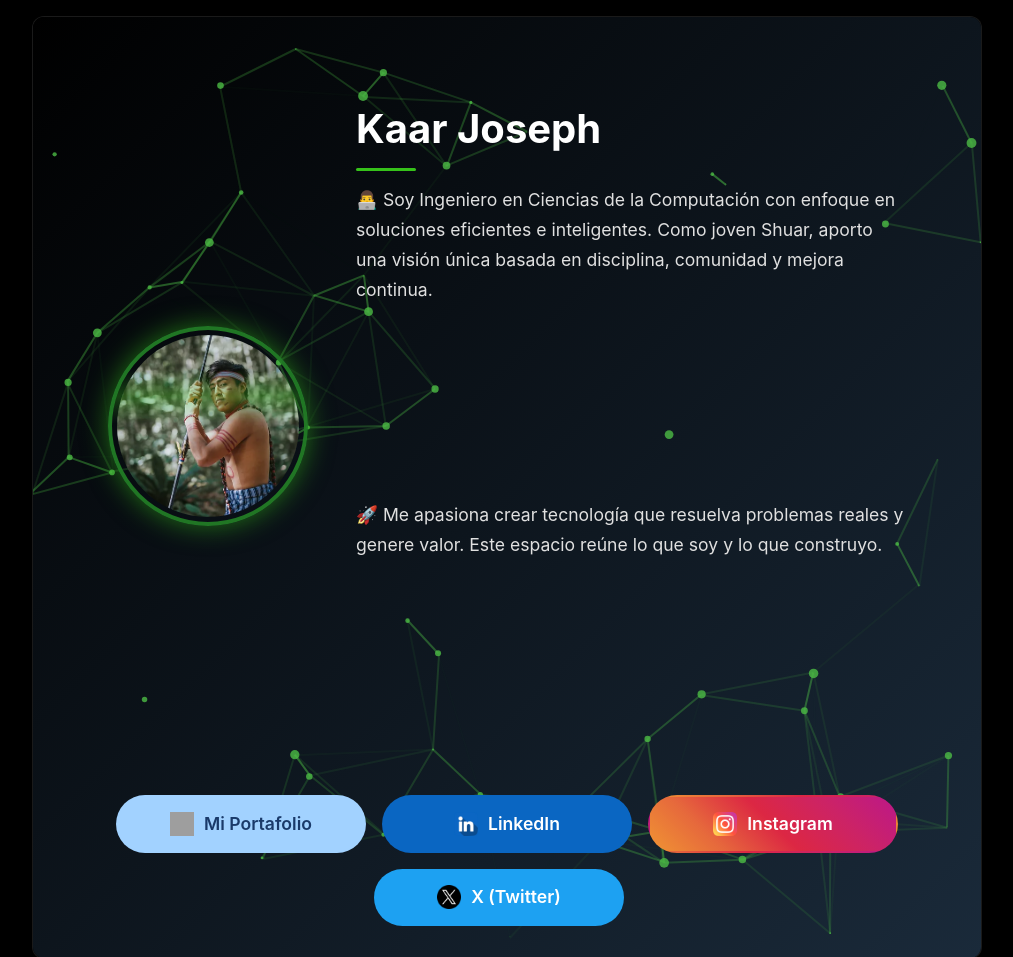
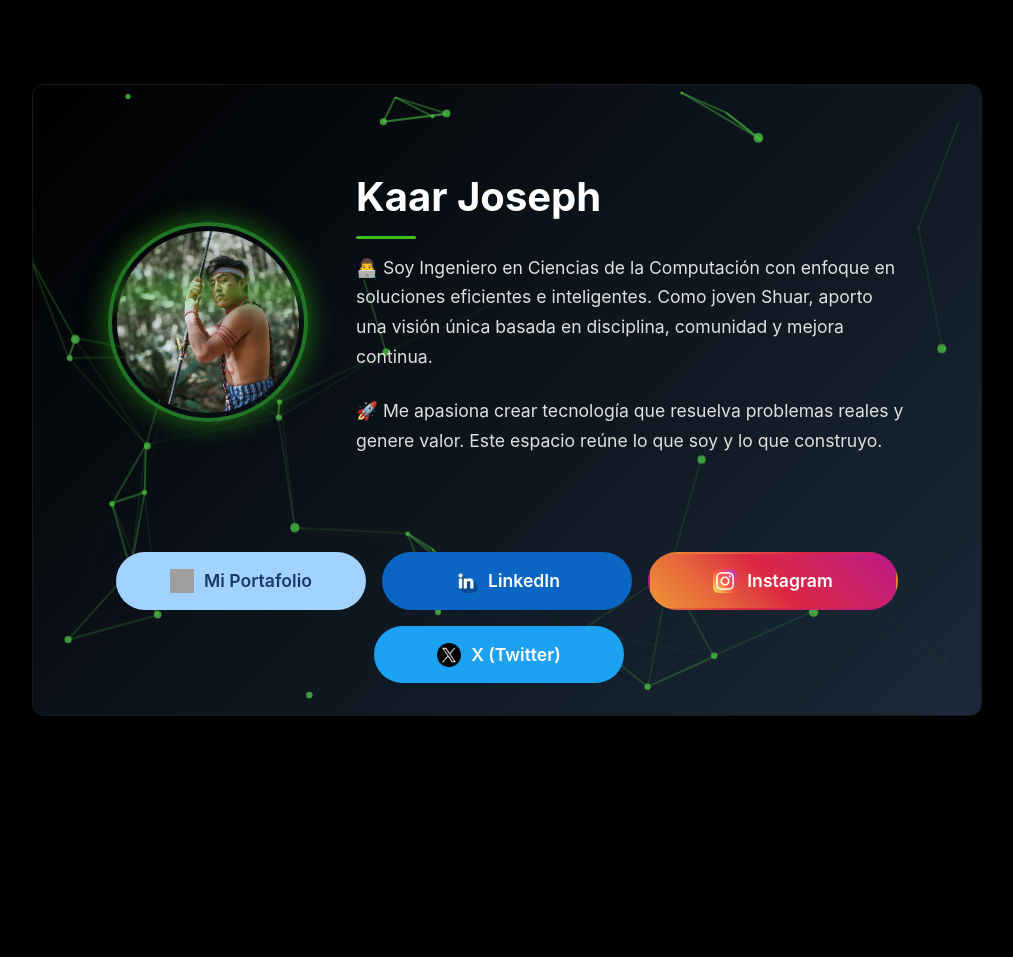
Before and after one commit to KaarJoseph/pages, a plain HTML site: page index.html in a window 1280 px wide. Shown: the top 957 px of the page, without its empty margins (133-1146 px from the left). After the commit the page ends 800 px from the top, so only its background shows below. Drawn offline with Linux system fonts and the light colour scheme; grey boxes are pictures that could not be loaded.

Commit message:
Update: PC style

```diff
--- a/index.html
+++ b/index.html
@@ -33,7 +33,7 @@
 
             <nav class="social-links" aria-label="Enlaces a redes sociales">
 
-                <a href="https://tu-sitio.com" class="social-link portfolio animate-shake social-link-border">
+                <a href="https://kaarjoseph.netlify.app/" class="social-link portfolio animate-shake social-link-border">
                 <img src="img/LOGO_VFF.png" alt="Sitio Web">Mi Portafolio
                 </a>
 
--- a/styles.css
+++ b/styles.css
@@ -105,7 +105,7 @@ body {
 /* PERFIL - DISEÑO MEJORADO */
 .profile {
   display: flex;
-  flex-wrap: wrap;
+  flex-direction: row;
   align-items: center;
   justify-content: center;
   gap: 3rem;
@@ -197,7 +197,7 @@ body {
 .profile-description p {
   font-size: 1.1rem;
   line-height: 1.7;
-  margin-bottom: 12.2rem;
+  margin-bottom: 1.5rem;
   color: var(--text-secondary);
 }
 
@@ -207,7 +207,7 @@ body {
   flex-wrap: wrap;
   justify-content: center;
   gap: 1rem;
-  margin-top: -0.5rem;
+  margin-top: 1.5rem;
   width: 100%;
 }
 
```
